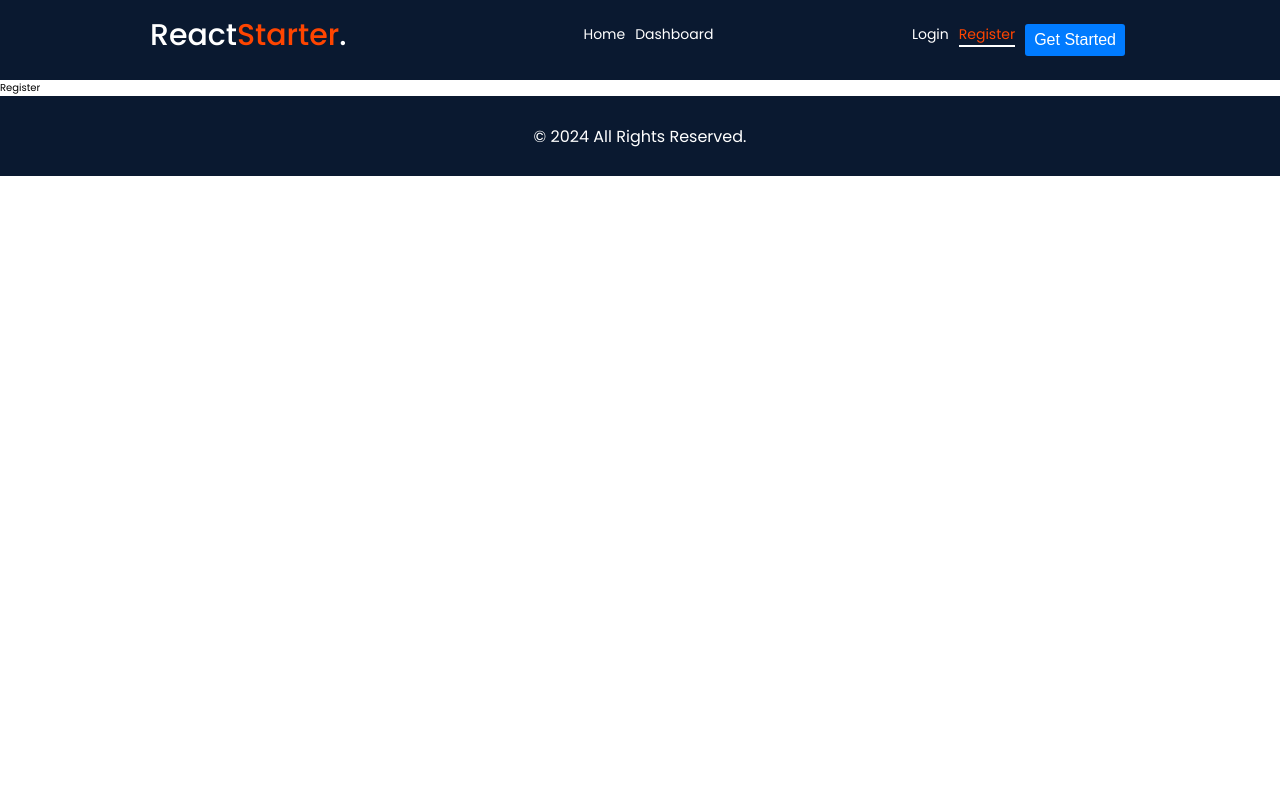
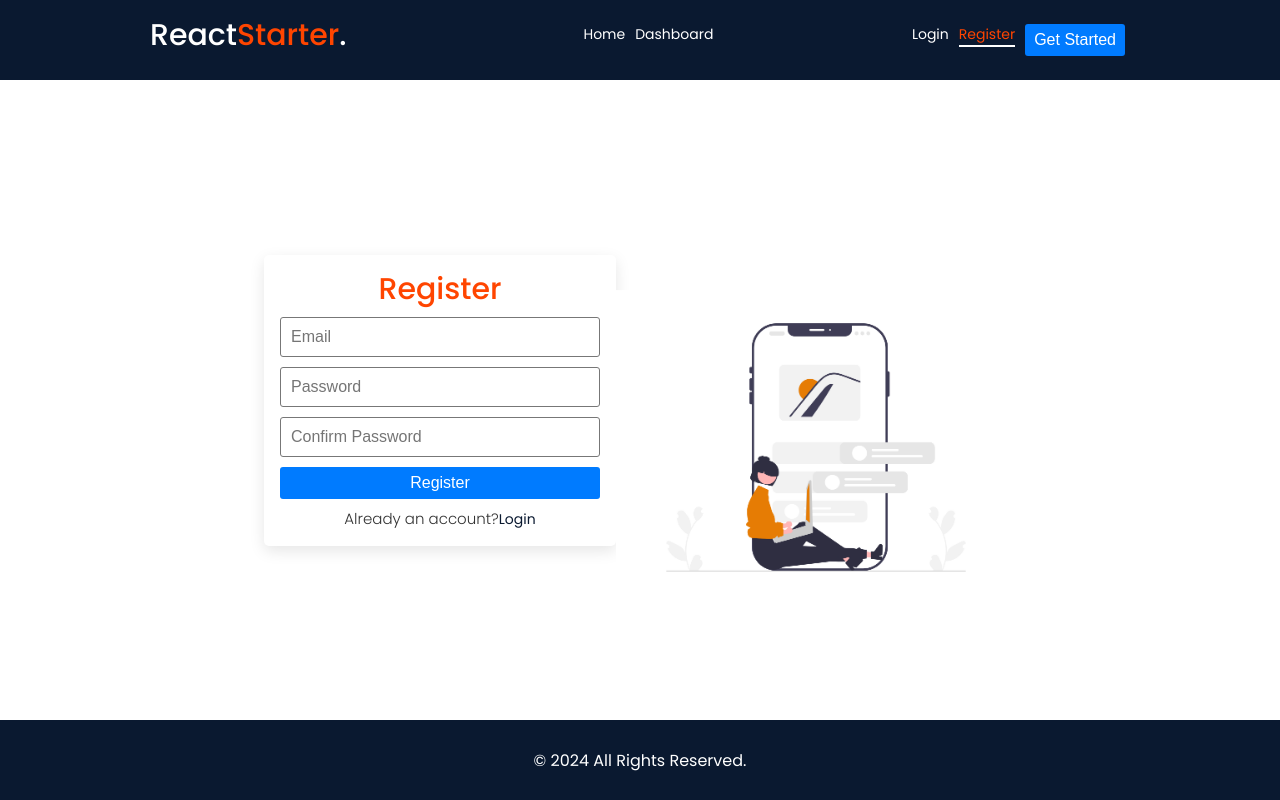
Before and after one commit to SmallPeenwow/react-template-course, a React (Create React App) app: page /register in a window 1280 px wide. Built offline with nearby package versions, Linux system fonts and the light colour scheme.

Commit message:
Register Page Done

```diff
--- a/src/pages/auth/Register.js
+++ b/src/pages/auth/Register.js
@@ -1,7 +1,33 @@
-import React from 'react';
+import styles from './auth.module.scss';
+import registerImg from '../../assets/register.png';
+import Card from '../../components/card/Card';
+import { Link } from 'react-router-dom';
 
 const Register = () => {
-	return <div>Register</div>;
+	return (
+		<section className={`container ${styles.auth}`}>
+			<Card>
+				<div className={styles.form}>
+					<h2>Register</h2>
+					<form>
+						<input type='text' placeholder='Email' required />
+						<input type='password' placeholder='Password' required />
+						<input type='password' placeholder='Confirm Password' required />
+						<button className='--btn --btn-primary --btn-block'>Register</button>
+					</form>
+
+					<span className={styles.register}>
+						<p>Already an account?</p>
+						<Link to='/login'>Login</Link>
+					</span>
+				</div>
+			</Card>
+
+			<div className={styles.img}>
+				<img src={registerImg} alt='Login' width='400' />
+			</div>
+		</section>
+	);
 };
 
 export default Register;
```
